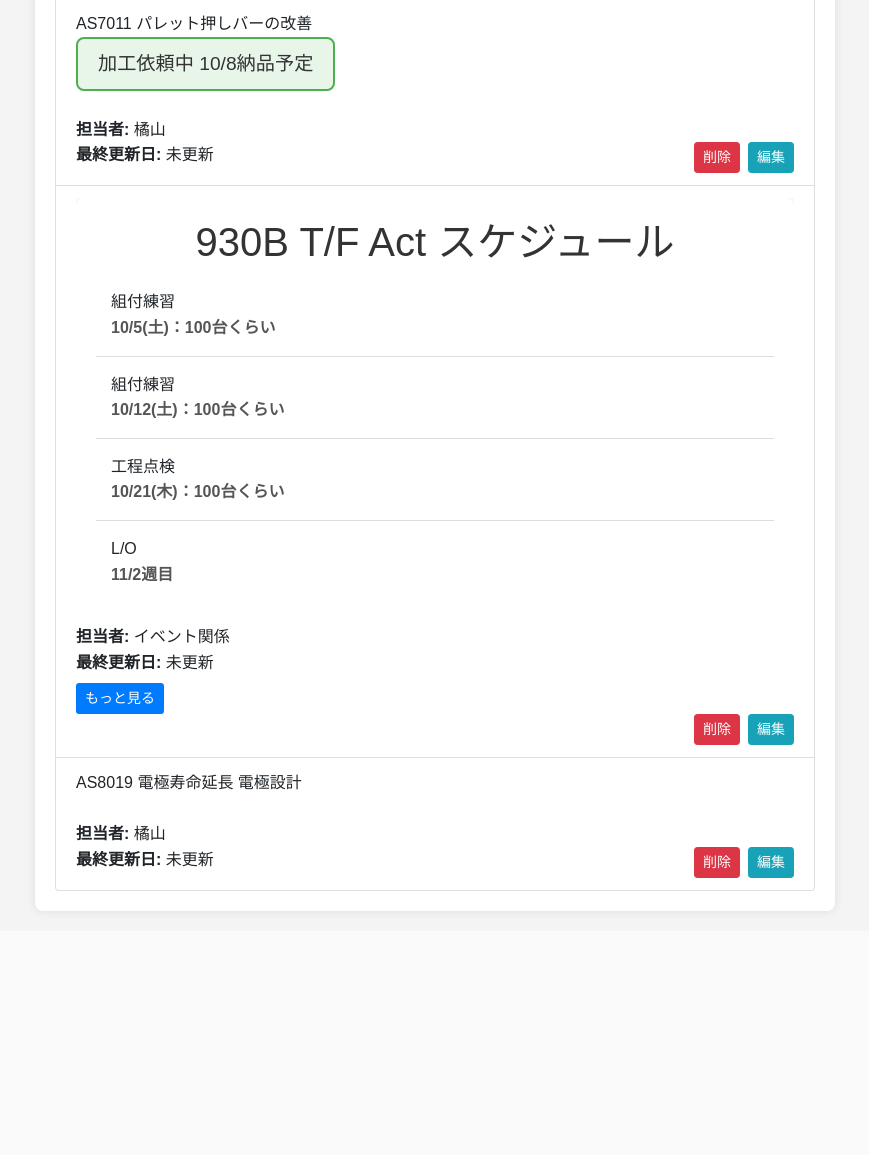
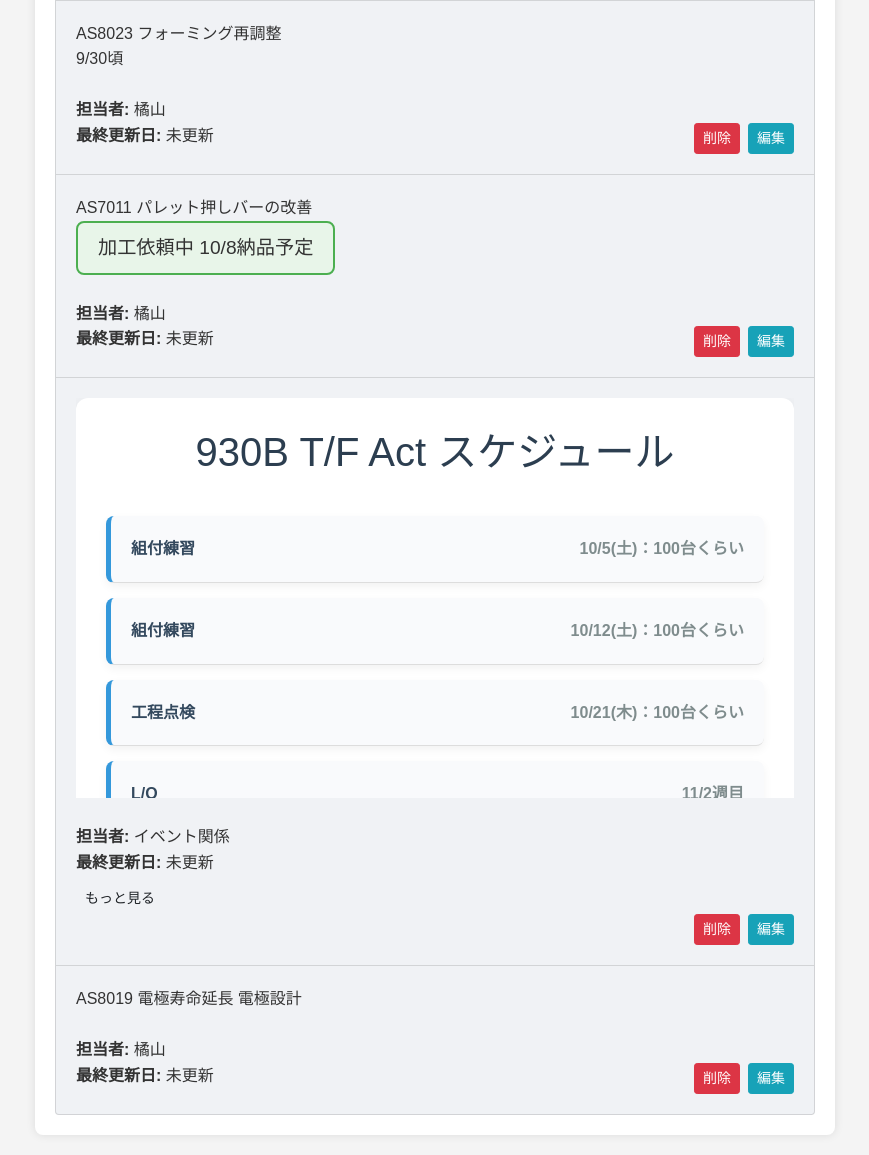
Before and after one commit to miatamikan/ToDo2, a Flask app: template templates/person_tasks.html in a window 1280 px wide. Shown: the part 1998-3153 px from the top of the page, without its empty margins (205-1074 px from the left). Before the commit the page ends 2912 px from the top, so only its background shows below. Run offline with Flask 3, Linux system fonts and the light colour scheme; the template is opened without the code that fills it: values that come from a table or form of the project are taken from there, others are empty; data comes from the database, SQL or seed files in the repository; parts of the project's set-up code (start-up, migrations or seed data) failed here and were passed over; some libraries are stand-ins or nearby versions.

Commit message:
Update person_tasks.html

```diff
--- a/templates/person_tasks.html
+++ b/templates/person_tasks.html
@@ -14,7 +14,8 @@
     <!-- タスクリスト -->
     <ul id="task-list" class="list-group mt-3">
         {% for task in tasks %}
-        <li class="list-group-item task-item" data-task-id="{{ task.id }}">
+        <!-- タスクごとに動的なクラスを付与 -->
+        <li class="list-group-item task-item task_{{ task.id }}" data-task-id="{{ task.id }}">
             <div class="task-content" style="max-height: 400px; overflow: hidden;">
                 {{ task.content | safe }}
             </div>
@@ -75,17 +76,63 @@
     });
 </script>
 
-<!-- カスタムスタイルを追加 -->
+<!-- タスクごとの動的なスタイルを追加 -->
 <style>
-    .btn-toggle-task {
-        background-color: #007bff; /* 青色に設定 */
-        color: white;
+    {% for task in tasks %}
+    .task_{{ task.id }} {
+        font-family: sans-serif;
+        background: #f0f2f5;
+        padding: 20px;
+        color: #333;
     }
-
-    .btn-toggle-task:hover {
-        background-color: #0056b3; /* ホバー時に少し濃い青色に変更 */
-        color: white;
+    .task_{{ task.id }} .container {
+        max-width: 800px;
+        margin: 0 auto;
+        background: #fff;
+        padding: 30px;
+        border-radius: 12px;
+        box-shadow: 0 8px 20px rgba(0, 0, 0, 0.1);
     }
+    .task_{{ task.id }} h1 {
+        text-align: center;
+        color: #2c3e50;
+        margin-bottom: 40px;
+    }
+    .task_{{ task.id }} .schedule-item {
+        display: flex;
+        justify-content: space-between;
+        align-items: center;
+        padding: 20px;
+        margin-bottom: 15px;
+        border-radius: 8px;
+        background: #f9fafc;
+        border-left: 5px solid #3498db;
+        box-shadow: 0 4px 10px rgba(0, 0, 0, 0.05);
+        transition: 0.3s;
+    }
+    .task_{{ task.id }} .schedule-item:hover {
+        transform: translateY(-5px);
+    }
+    .task_{{ task.id }} .event {
+        font-weight: bold;
+        color: #34495e;
+    }
+    .task_{{ task.id }} .date {
+        color: #7f8c8d;
+        text-align: right;
+    }
+    .task_{{ task.id }} .remark {
+        margin-top: 40px;
+        padding: 20px;
+        background: #fef8e7;
+        border-left: 5px solid #e67e22;
+        border-radius: 8px;
+        box-shadow: 0 4px 10px rgba(0, 0, 0, 0.05);
+    }
+    .task_{{ task.id }} .remark h3 {
+        color: #e67e22;
+    }
+    {% endfor %}
 </style>
 </body>
 </html>
```
